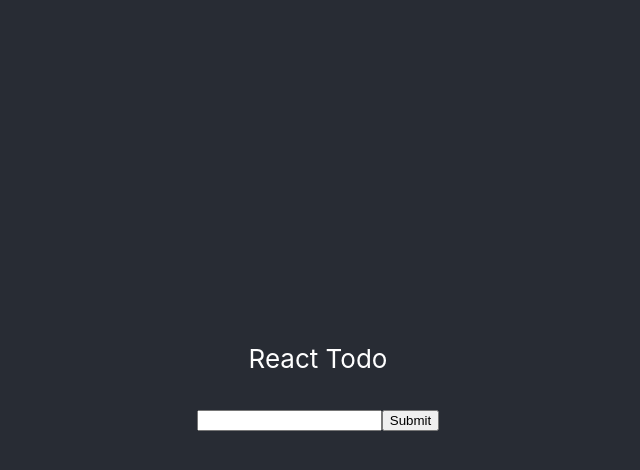
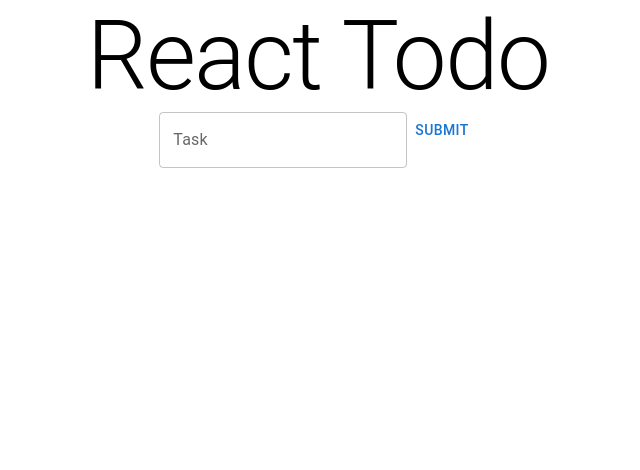
Before and after one commit to MunchProductionz/todo-list, a React (Create React App) app in the folder todo-list-npm/: page / in a window 1280 px wide. Shown: the top 470 px of the page, without its empty margins (322-962 px from the left). Built offline with nearby package versions, Linux system fonts and the light colour scheme.

Commit message:
Fix design using Material UI

```diff
--- a/todo-list-npm/src/App.js
+++ b/todo-list-npm/src/App.js
@@ -2,6 +2,7 @@ import React, { useEffect, useState } from "react";
 import './App.css';
 import TodoForm from "./components/TodoForm";
 import TodoList from "./components/TodoList";
+import { Typography } from "@mui/material";
 
 const LOCAL_STORAGE_KEY = "todo-list-npm-todos";
 
@@ -44,15 +45,15 @@ function App() {
 
   return (
     <div className="App">
-      <header className="App-header">
-        <p>React Todo</p>
+      <Typography styling={{ padding: 16 }} variant="h1">
+        React Todo
+      </Typography>
       <TodoForm addTodo={addTodo} />
       <TodoList
         todos={todos}
         toggleComplete={toggleComplete}
         removeTodo={removeTodo}
       />
-      </header>
     </div>
   );
 }
--- a/todo-list-npm/src/components/Todo.js
+++ b/todo-list-npm/src/components/Todo.js
@@ -1,4 +1,6 @@
 import React from "react";
+import { Checkbox, IconButton, ListItem, Typography } from "@mui/material";
+import CloseIcon from "@mui/icons-material/Close";
 
 function Todo({ todo, toggleComplete, removeTodo }) {
 
@@ -11,18 +13,23 @@ function Todo({ todo, toggleComplete, removeTodo }) {
     }
 
     return (
-        <div style={{ display: "flex" }}>
-            <input type="checkbox" onClick={handleCheckboxClick} />
-            <li
+        <ListItem style={{ display: "flex" }}>
+            <Checkbox
+                checked={todo.completed}
+                onClick={handleCheckboxClick}
+            />
+            <Typography
+                variant="body1"
                 style={{
-                    color: "white",
                     textDecoration: todo.completed ? "line-through" : null
                 }}
             >
                 {todo.task}
-            </li>
-            <button onClick={handleRemoveClick}>X</button>
-        </div>
+            </Typography>
+            <IconButton onClick={handleRemoveClick}>
+                <CloseIcon />
+            </IconButton>
+        </ListItem>
     );
 }
 
--- a/todo-list-npm/src/components/TodoForm.js
+++ b/todo-list-npm/src/components/TodoForm.js
@@ -1,5 +1,6 @@
 import React, { useState } from "react";
 import { v4 as uuid} from "uuid";
+import { Button, TextField } from "@mui/material";
 
 function TodoForm({ addTodo }) {
 
@@ -24,14 +25,15 @@ function TodoForm({ addTodo }) {
     }
 
     return (
-        <form onSubmit={handleSubmit}>
-            <input
+        <form className="todo-form" onSubmit={handleSubmit}>
+            <TextField
+                label="Task"
                 name="task"
                 type="text"
                 value={todo.task}
                 onChange={handleTaskInputChange}
             />
-            <button type="submit">Submit</button>
+            <Button type="submit">Submit</Button>
         </form>
     );
 
--- a/todo-list-npm/src/components/TodoList.js
+++ b/todo-list-npm/src/components/TodoList.js
@@ -1,13 +1,19 @@
 import React from "react";
 import Todo from "./Todo";
+import { List } from "@mui/material";
 
-function TodoList({ todos, toggleComplete }) {
+function TodoList({ todos, toggleComplete, removeTodo }) {
     return (
-        <ul>
+        <List>
             {todos.map(todo => (
-                <Todo key={todo.id} todo={todo} toggleComplete={toggleComplete} />
+                <Todo
+                    key={todo.id}
+                    todo={todo}
+                    toggleComplete={toggleComplete}
+                    removeTodo={removeTodo}
+                />
             ))}
-        </ul>
+        </List>
     );
 }
 
```
Lines whose indentation alone changed are shown as unchanged.
